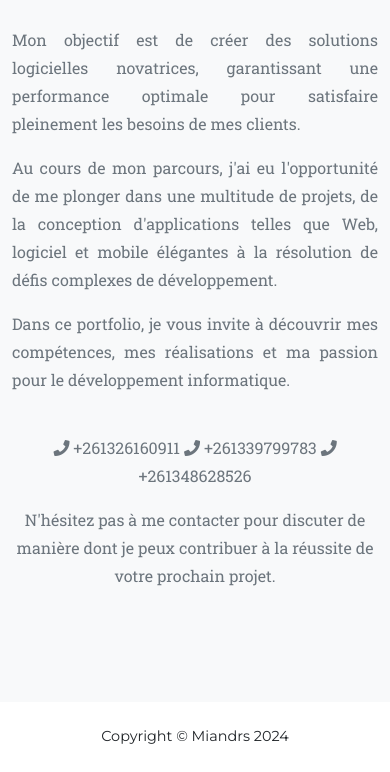
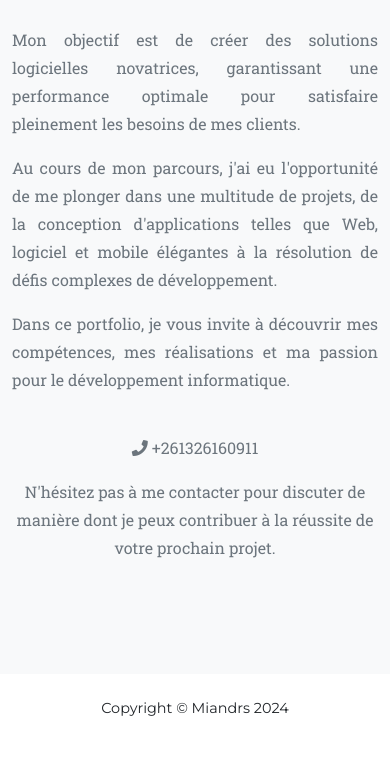
Before and after one commit to miandrs/miandrs.github.io, a plain HTML site: page index.html in a window 390 px wide. Shown: the part 5506-6278 px from the top of the page. After the commit the page ends 6250 px from the top, so only its background shows below. Drawn offline with Linux system fonts and the light colour scheme.

Commit message:
Update index.html
Edit phone number.

```diff
--- a/index.html
+++ b/index.html
@@ -243,8 +243,6 @@
                         </p><br>
                         <p class="text-muted text-center">
                             <span><i class="fas fa-phone"></i> +261326160911 </span>
-                            <span><i class="fas fa-phone"></i> +261339799783 </span>
-                            <span><i class="fas fa-phone"></i> +261348628526 </span>
                         </p>
                     </div>
                 </div>
```
